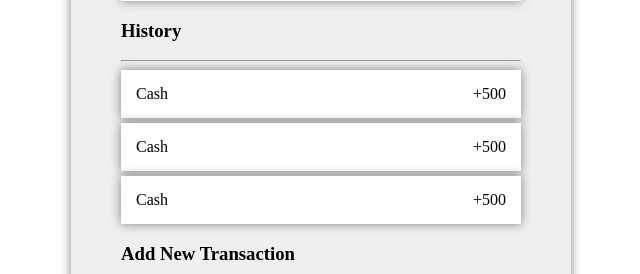
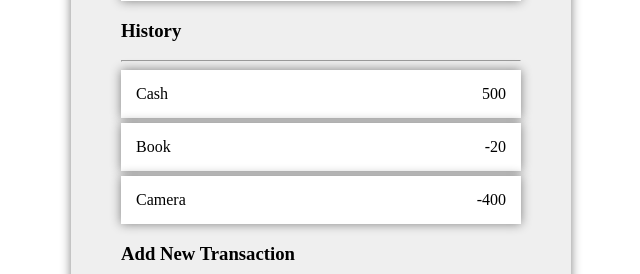
Before and after one commit to uzairqq/expense-tracker-app, a React (Create React App) app: page / in a window 1280 px wide. Shown: the part 288-562 px from the top of the page, without its empty margins (319-959 px from the left). Built offline with nearby package versions, Linux system fonts and the light colour scheme.

Commit message:
list dynamic with array

```diff
--- a/src/Child.js
+++ b/src/Child.js
@@ -2,6 +2,15 @@ import React from 'react';
 import './App.css';
 
 const Child = () => {
+
+    let transactions = [
+        { amount: 500, desc: 'Cash' },
+        { amount: -20, desc: 'Book' },
+        { amount: -400, desc: 'Camera' },
+
+    ]
+
+
     return (
         <div className="container">
             <h1 className="text-center">Expense Tracker App</h1>
@@ -16,20 +25,17 @@ const Child = () => {
             <h3>History</h3>
             <hr />
             <ul className="transaction-list">
-                <li>
-                    <span>Cash</span>
-                    <span>+500</span>
-                </li>
+                {
+                    transactions.map((transObj, ind) => {
+                        return (
+                            <li>
+                                <span>{transObj.desc}</span>
+                                <span>{transObj.amount}</span>
+                            </li>
+                        )
+                    })
+                }
 
-                <li>
-                    <span>Cash</span>
-                    <span>+500</span>
-                </li>
-
-                <li>
-                    <span>Cash</span>
-                    <span>+500</span>
-                </li>
             </ul>
 
 
```
